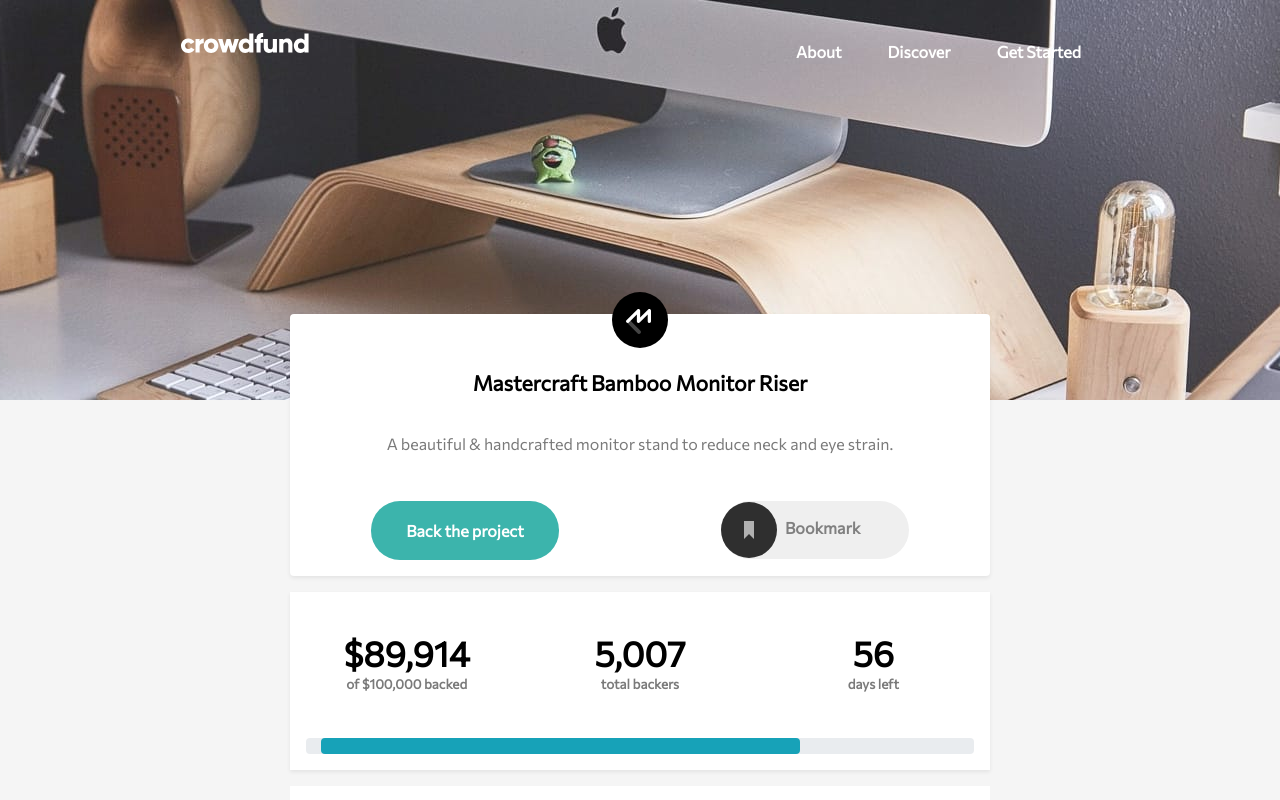
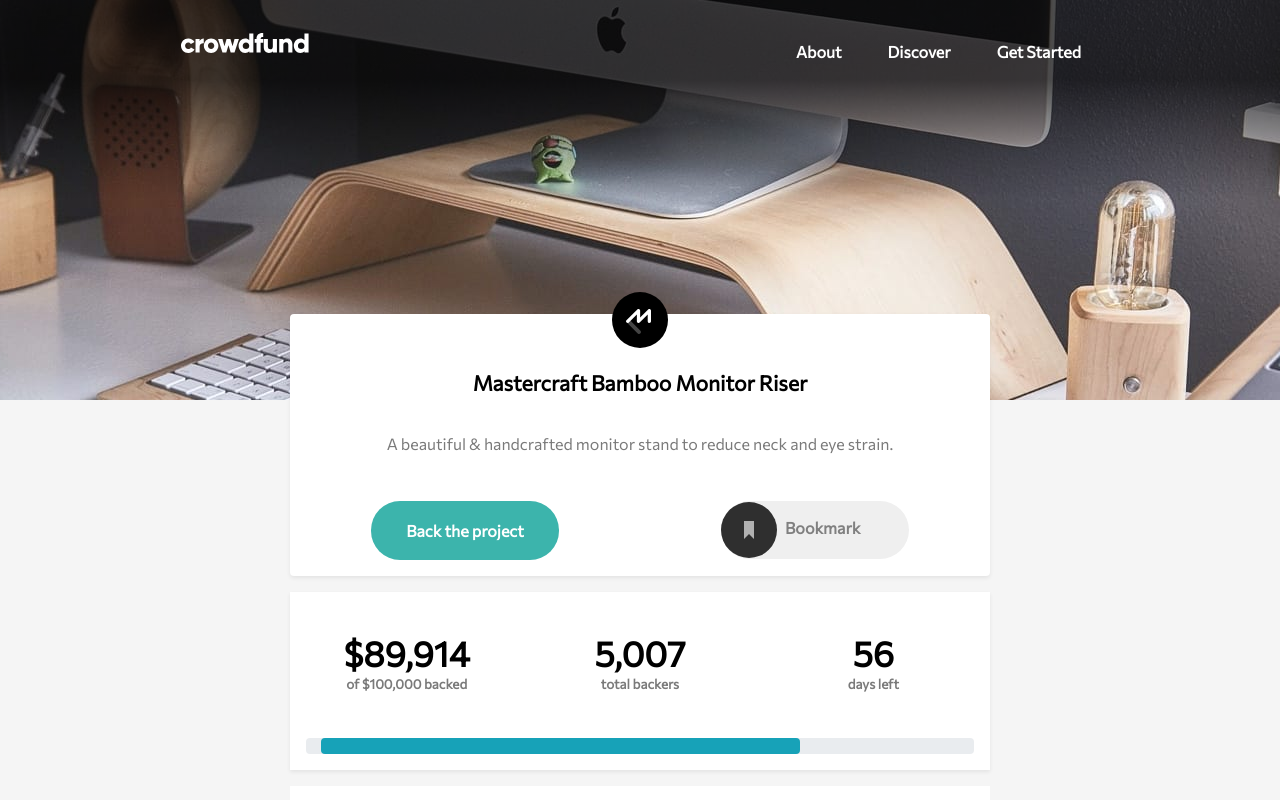
Before and after one commit to MrObonye/crowdfunding, an Angular app: page / in a window 1280 px wide. Shown: the top 800 px of the page. Built offline with nearby package versions, Linux system fonts and the light colour scheme.

Commit message:
fix the call to action width

```diff
--- a/src/assets/scss/_navbar.scss
+++ b/src/assets/scss/_navbar.scss
@@ -3,15 +3,20 @@
   background-repeat: no-repeat;
   background-size: cover;
   background-position: center;
-  height: 400px;
+  height: 300px;
   width: 100%;
   border: none;
   margin-top: -1.875rem;
-  @include breakpoints-up(large) {
+  @include breakpoints-up(medium) {
     margin-top: 0px;
     height: 400px;
     width: 100%;
-    background-image: url(src/assets/images/image-hero-desktop.jpg);
+    background-image: linear-gradient(
+      to bottom,
+      rgba(0, 0, 0, 0.7) 20%,
+      transparent 50%
+    ),
+    url(src/assets/images/image-hero-desktop.jpg);
   }
 }
 .navbar-brand {
```
